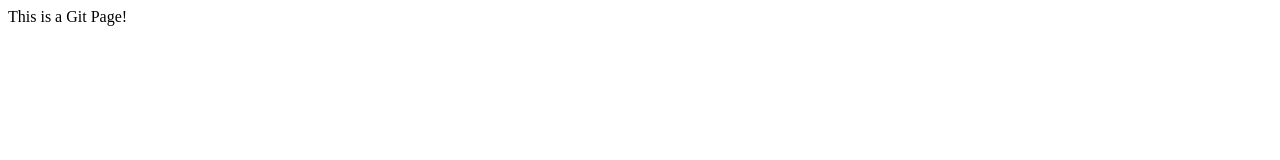
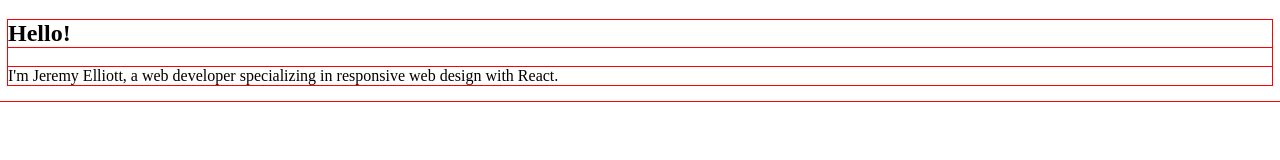
Before and after one commit to SasquatchPunter/SasquatchPunter.github.io, a plain HTML site: page index.html in a window 1280 px wide. Drawn offline with Linux system fonts and the light colour scheme.

Commit message:
Update commit

```diff
--- /dev/null
+++ b/index.css
@@ -0,0 +1,3 @@
+* {
+  outline: solid 1px red;
+}
--- a/index.html
+++ b/index.html
@@ -2,10 +2,20 @@
 
 <html>
     <head>
-        <title>Working Title</title>
+        <title>Hello!</title>
+        <link rel="stylesheet" href="index.css" type="text/css" />
     </head>
 
     <body>
-        This is a Git Page!
+        <div class="header">
+            <div class="header__div">
+                <h2>Hello!</h2>
+            </div>
+            <div class="header__div">
+                <p>
+                    I'm Jeremy Elliott, a web developer specializing in responsive web design with React.
+                </p>
+            </div>
+        </div>
     </body>
 </html>
```
